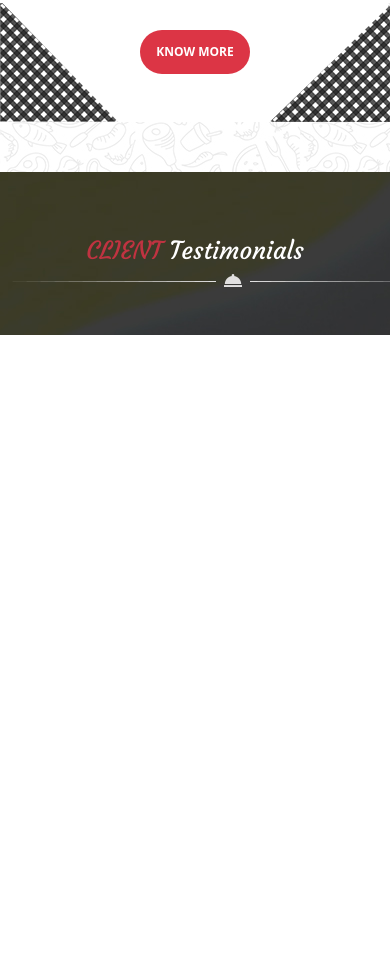
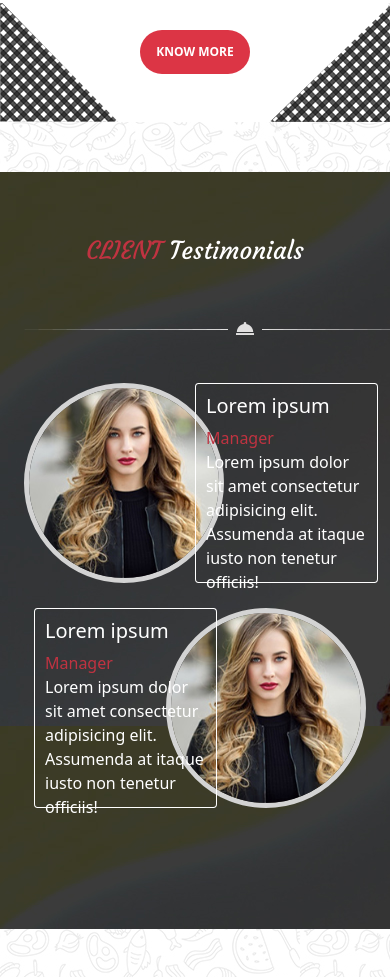
Before and after one commit to Gweny526/cs-site-chef-20, a website: page index.html in a window 390 px wide. Shown: the part 6231-7208 px from the top of the page. Before the commit the page ends 6566 px from the top, so only its background shows below. Drawn offline with nearby package versions, Linux system fonts and the light colour scheme.

Commit message:
section 4 finished without responsive

```diff
--- a/index.html
+++ b/index.html
@@ -390,18 +390,42 @@
                                         tempora?</p>
                                 </div>
                             </div>
-                            <a href=""><span class="badge rounded-pill bg-danger text-uppercase my-5  p-3">know more</span></a>
+                            <a href=""><span class="badge rounded-pill bg-danger text-uppercase my-5  p-3">know
+                                    more</span></a>
                         </div>
                     </div>
                 </div>
             </div>
         </section>
         <!-- section 4 -->
-        <section class="sc-4">
-            <div class="testimo container-fluid text-center pt-3">
-                <h2 class="titre text-center text-white text-capitalize pt-5"><span class="text-uppercase">client</span> testimonials
+        <section class="sc-4 pb-5">
+            <div class="testimo container-fluid text-center pt-3 pb-5">
+                <h2 class="titre text-center text-white text-capitalize pt-5"><span class="text-uppercase">client</span>
+                    testimonials
                 </h2>
-                <img src="./public/images/decoration_line.png" class="pt-0  pb-5" alt="">
+                <div class="container img-t py-5">
+                    <img src="./public/images/decoration_line.png" class="pt-0  pb-5" alt="">
+                    <div class="row">
+                        <div class="col text-start">
+                            <img src="./public/images/testimonial1.jpg" alt="testimonial-1">
+                            <div class="text-testi-1 ms-5">
+                                <h5>Lorem ipsum</h5>
+                                <span>manager</span>
+                                <p>Lorem ipsum dolor sit amet consectetur adipisicing elit. Assumenda at itaque iusto
+                                    non tenetur officiis!</p>
+                            </div>
+                        </div>
+                        <div class="col text-end">
+                            <img src="./public/images/testimonial1.jpg" alt="testimonial-2">
+                            <div class="text-testi-2 text-start">
+                                <h5>Lorem ipsum</h5>
+                                <span>manager</span>
+                                <p>Lorem ipsum dolor sit amet consectetur adipisicing elit. Assumenda at itaque iusto
+                                    non tenetur officiis!</p>
+                            </div>
+                        </div>
+                    </div>
+                </div>
 
             </div>
         </section>
--- a/src/sass/modules/_section-4.scss
+++ b/src/sass/modules/_section-4.scss
@@ -1,7 +1,6 @@
 // section 4
 .sc-4{
     .testimo{
-
         background-image: url("../../../public/images/testimonials_background.jpg") ;
         h2{
             font-family: "courgette";
@@ -10,4 +9,40 @@
             }
         }
     }
+    .img-t{
+        .row{
+            .col{
+                margin-bottom: 25px;
+
+                position: relative;
+                img{
+                    height: 200px;
+                    border: 5px solid lightgray;
+                    border-radius: 50%;
+                }
+                .text-testi-1, .text-testi-2{
+                    position: absolute;
+                    top: 0;
+                    height: 200px;
+                    color: white;
+                    width: 50%;
+                    border: 1px solid white;
+                    border-radius: 2%;
+                    padding: 10px;
+                    span{
+                        text-transform: capitalize;
+                        color: $color-red;
+                    }
+
+                }
+                .text-testi-1{
+                    right: 0;
+
+                }
+                .text-testi-2{
+                    margin-left: 10px;
+                }
+            }
+        }
+    }
 }
```
Also changed, not shown: public/css/app.css, 1 other file.
